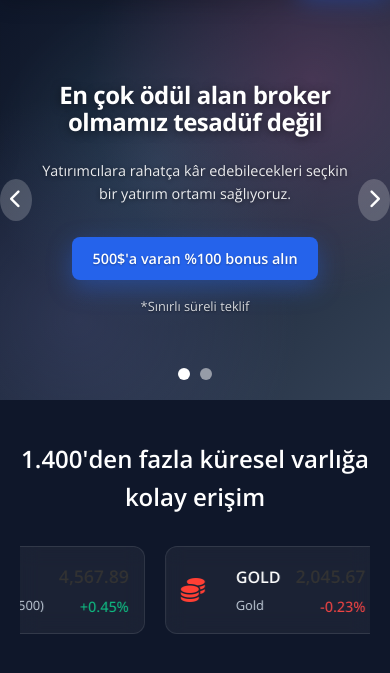
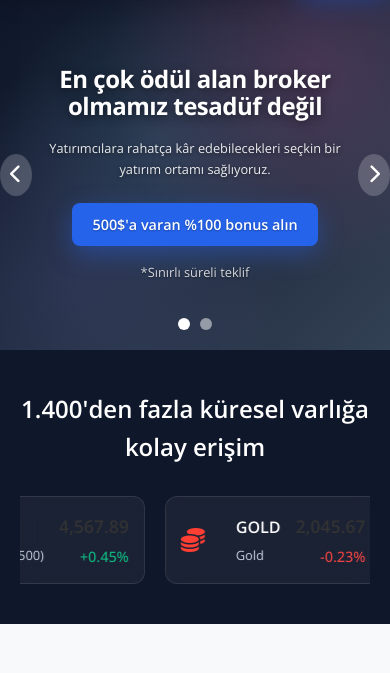
Before and after one commit to tusekom55/tug, a PHP site: page / in a window 390 px wide; the page is wider, and only the part inside the window is pictured. Shown: the part 123-796 px from the top of that part. Run offline with PHP 8.4, Linux system fonts and the light colour scheme; some libraries are stand-ins or nearby versions.

Commit message:
Slider daha da küçültüldü ve kompakt hale getirildi

```diff
--- a/public_html/css/style.css
+++ b/public_html/css/style.css
@@ -202,8 +202,8 @@ body {
 .hero-slider {
     margin-top: 0;
     position: relative;
-    height: 80vh;
-    min-height: 600px;
+    height: 60vh;
+    min-height: 500px;
     overflow: hidden;
     background: #0f172a;
     display: flex;
@@ -215,7 +215,7 @@ body {
     position: relative;
     width: 100%;
     height: 100%;
-    max-width: 1000px;
+    max-width: 800px;
     margin: 0 auto;
     padding: 0 20px;
 }
@@ -266,8 +266,8 @@ body {
 .slide-content {
     text-align: center;
     color: white;
-    max-width: 700px;
-    padding: 0 30px;
+    max-width: 600px;
+    padding: 0 20px;
     z-index: 2;
     display: flex;
     flex-direction: column;
@@ -278,9 +278,9 @@ body {
 }
 
 .slide-title {
-    font-size: 3.5rem;
+    font-size: 2.8rem;
     font-weight: 700;
-    margin-bottom: 1.5rem;
+    margin-bottom: 1.2rem;
     line-height: 1.1;
     color: white;
     text-shadow: 0 2px 10px rgba(0, 0, 0, 0.5);
@@ -288,13 +288,13 @@ body {
 }
 
 .slide-description {
-    font-size: 1.2rem;
-    margin-bottom: 2rem;
+    font-size: 1rem;
+    margin-bottom: 1.5rem;
     opacity: 0.9;
     color: white;
     text-shadow: 0 1px 5px rgba(0, 0, 0, 0.6);
     font-weight: 400;
-    max-width: 500px;
+    max-width: 450px;
 }
 
 .slide-buttons {
@@ -316,14 +316,14 @@ body {
 .btn-primary {
     background: #2563eb;
     color: white;
-    padding: 16px 32px;
+    padding: 14px 28px;
     border-radius: 8px;
     text-decoration: none;
     font-weight: 600;
     transition: all 0.3s ease;
     border: none;
     cursor: pointer;
-    font-size: 1.1rem;
+    font-size: 1rem;
     box-shadow: 0 8px 25px rgba(37, 99, 235, 0.4);
     text-shadow: 0 1px 2px rgba(0, 0, 0, 0.3);
 }
@@ -774,8 +774,8 @@ body {
 
     /* Hero Slider */
     .hero-slider {
-        height: 400px;
-        min-height: 400px;
+        height: 350px;
+        min-height: 350px;
     }
 
     .slider-container {
@@ -789,11 +789,11 @@ body {
     }
 
     .slide-title {
-        font-size: 1.8rem;
+        font-size: 1.5rem;
     }
 
     .slide-description {
-        font-size: 0.9rem;
+        font-size: 0.8rem;
     }
 
     .slide-content {
```
